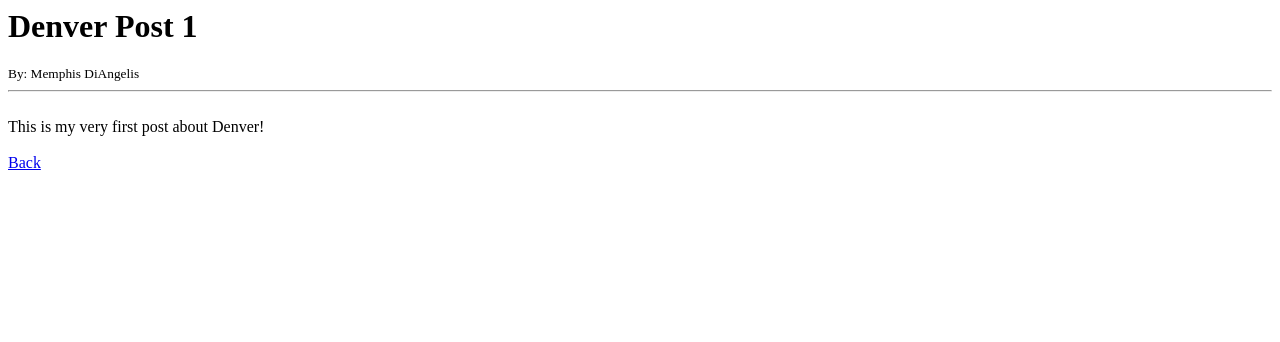
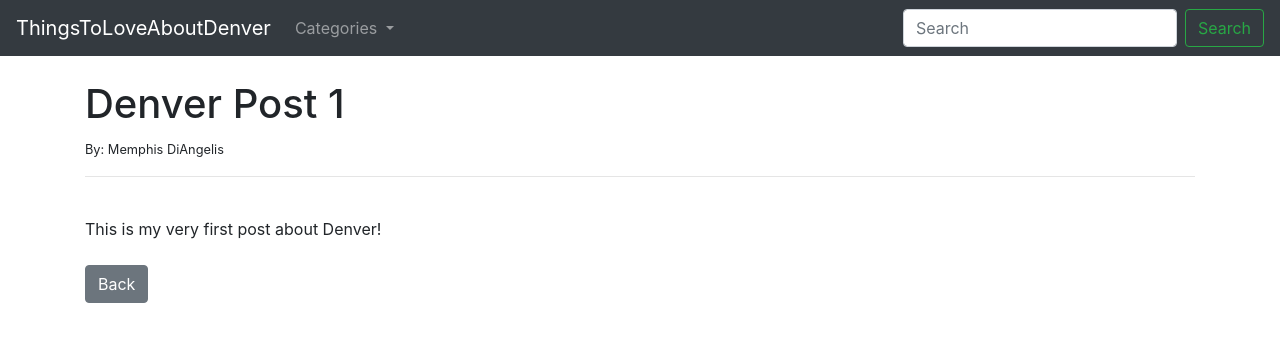
Before and after one commit to earthtomemphis/ThingsToLoveAboutDenver, a Django app: page /article/1 in a window 1280 px wide. Shown: the top 342 px of the page. Run offline with Django 3.2, Linux system fonts and the light colour scheme; data comes from the database, SQL or seed files in the repository.

Commit message:
bootstrap template

```diff
--- a/blog/templates/article_details.html
+++ b/blog/templates/article_details.html
@@ -1,4 +1,8 @@
-
+{% extends 'base.html' %}
+{% block title %}
+{% endblock %}
+<body>
+    {% block content %}
     <h1>{{ post.title }}</h1>
     <small>By: {{ post.author.first_name }} {{ post.author.last_name }}</small><br>
     <hr>
@@ -6,4 +10,6 @@
     {{ post.body }}
 
     <br><br>
-<a href="{% url 'home' %}">Back</a>
+    <a href="{% url 'home' %}" class="btn btn-secondary">Back</a>
+    {% endblock %}
+</body>
--- /dev/null
+++ b/blog/templates/base.html
@@ -0,0 +1,63 @@
+<!doctype html>
+<html lang="en">
+    <head>
+        <!-- Required meta tags -->
+        <meta charset="utf-8">
+        <meta name="viewport" content="width=device-width, initial-scale=1, shrink-to-fit=no">
+
+        <!-- Bootstrap CSS -->
+        <link rel="stylesheet" href="https://cdn.jsdelivr.net/npm/bootstrap@4.5.3/dist/css/bootstrap.min.css" integrity="sha384-TX8t27EcRE3e/ihU7zmQxVncDAy5uIKz4rEkgIXeMed4M0jlfIDPvg6uqKI2xXr2" crossorigin="anonymous">
+
+        {% block title %}
+            <title>Things To Love About  Denver</title>
+        {% endblock %}
+
+    </head>
+    <body>
+
+        <nav class="navbar navbar-expand-lg navbar-dark bg-dark">
+            <a class="navbar-brand" href=" {% url 'home' %}">ThingsToLoveAboutDenver</a>
+            <button class="navbar-toggler" type="button" data-toggle="collapse" data-target="#navbarSupportedContent" aria-controls="navbarSupportedContent" aria-expanded="false" aria-label="Toggle navigation">
+            <span class="navbar-toggler-icon"></span>
+            </button>
+
+            <div class="collapse navbar-collapse" id="navbarSupportedContent">
+            <ul class="navbar-nav mr-auto">
+                <li class="nav-item dropdown">
+                <a class="nav-link dropdown-toggle" href="#" id="navbarDropdown" role="button" data-toggle="dropdown" aria-haspopup="true" aria-expanded="false">
+                    Categories
+                </a>
+                <div class="dropdown-menu" aria-labelledby="navbarDropdown">
+                    <a class="dropdown-item" href="#">Things to Do</a>
+                    <a class="dropdown-item" href="#">Where to Eat</a>
+                    <a class="dropdown-item" href="#">How to get around</a>
+                </div>
+                </li>
+            </ul>
+            <form class="form-inline my-2 my-lg-0">
+                <input class="form-control mr-sm-2" type="search" placeholder="Search" aria-label="Search">
+                <button class="btn btn-outline-success my-2 my-sm-0" type="submit">Search</button>
+            </form>
+            </div>
+        </nav>
+
+        <br>
+        <div class="container">
+            {% block content %}
+
+            {% endblock %}
+        </div>
+
+        <!-- Optional JavaScript; choose one of the two! -->
+
+        <!-- Option 1: jQuery and Bootstrap Bundle (includes Popper) -->
+        <script src="https://code.jquery.com/jquery-3.5.1.slim.min.js" integrity="sha384-DfXdz2htPH0lsSSs5nCTpuj/zy4C+OGpamoFVy38MVBnE+IbbVYUew+OrCXaRkfj" crossorigin="anonymous"></script>
+        <script src="https://cdn.jsdelivr.net/npm/bootstrap@4.5.3/dist/js/bootstrap.bundle.min.js" integrity="sha384-ho+j7jyWK8fNQe+A12Hb8AhRq26LrZ/JpcUGGOn+Y7RsweNrtN/tE3MoK7ZeZDyx" crossorigin="anonymous"></script>
+
+        <!-- Option 2: jQuery, Popper.js, and Bootstrap JS
+        <script src="https://code.jquery.com/jquery-3.5.1.slim.min.js" integrity="sha384-DfXdz2htPH0lsSSs5nCTpuj/zy4C+OGpamoFVy38MVBnE+IbbVYUew+OrCXaRkfj" crossorigin="anonymous"></script>
+        <script src="https://cdn.jsdelivr.net/npm/popper.js@1.16.1/dist/umd/popper.min.js" integrity="sha384-9/reFTGAW83EW2RDu2S0VKaIzap3H66lZH81PoYlFhbGU+6BZp6G7niu735Sk7lN" crossorigin="anonymous"></script>
+        <script src="https://cdn.jsdelivr.net/npm/bootstrap@4.5.3/dist/js/bootstrap.min.js" integrity="sha384-w1Q4orYjBQndcko6MimVbzY0tgp4pWB4lZ7lr30WKz0vr/aWKhXdBNmNb5D92v7s" crossorigin="anonymous"></script>
+        -->
+    </body>
+</html>
--- a/blog/templates/home.html
+++ b/blog/templates/home.html
@@ -1,8 +1,10 @@
+{% extends 'base.html' %}
+{% block content %}
 <h1>Post</h1>
-
 <ul>
 {% for post in object_list %}
     <li><a href="{% url 'article-detail' post.pk %}">{{ post.title }}</a> - {{ post.author.first_name }} {{ post.author.last_name }} <br>
     {{ post.body }}</li>
 {% endfor %}
 </ul>
+{% endblock %}
```
Lines whose indentation alone changed are shown as unchanged.
